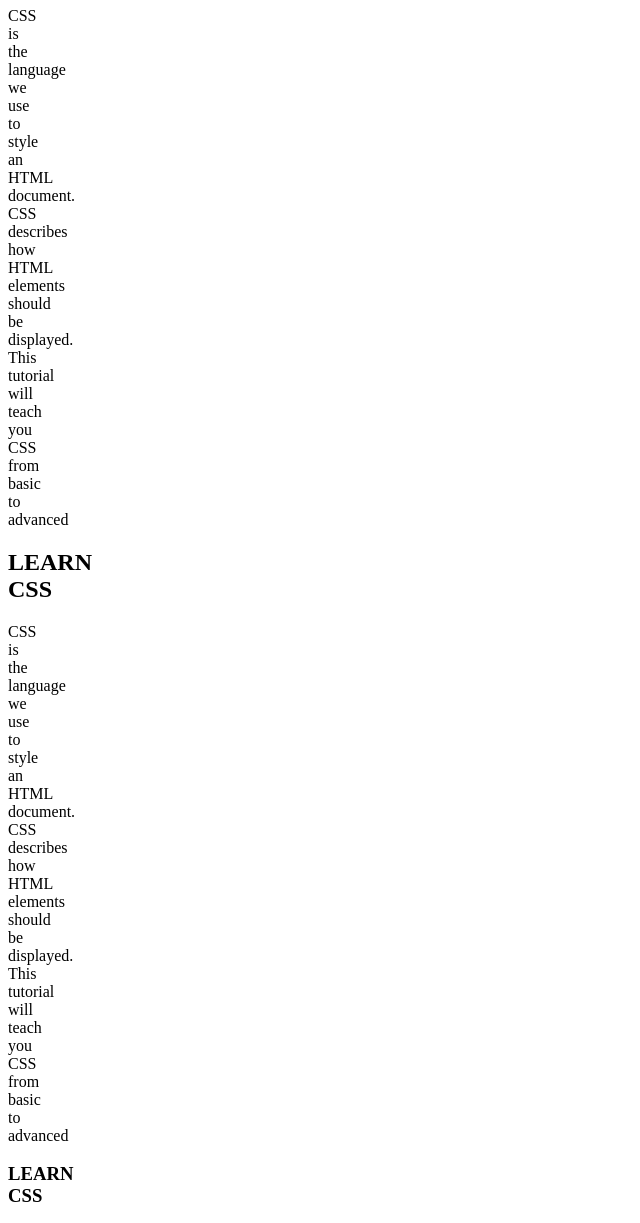
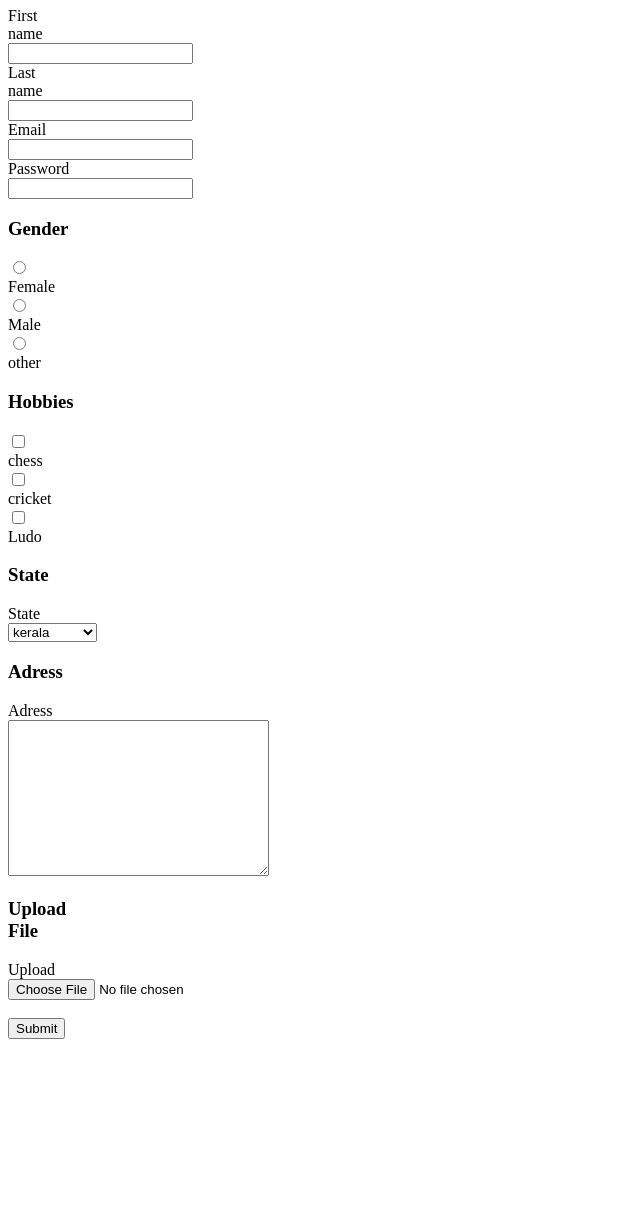
Before and after one commit to riya-ut/HTML-CSS-Learning, a plain HTML site: page index.html in a window 1280 px wide. Shown: the part 110-1333 px from the top of the page, without its empty margins (0-640 px from the left). After the commit the page ends 1157 px from the top, so only its background shows below. Drawn offline with Linux system fonts and the light colour scheme.

Commit message:
Update index.html

```diff
--- a/index.html
+++ b/index.html
@@ -1,28 +1,54 @@
-<!DOCTYPE html><html>
+<!DOCTYPE html>
+<html>
     <head>
-        <title> css </title>
+        <title>HTML Form </title>
         <link rel="stylesheet" href="styles.css">
         <link rel="stylesheet" href="style.css">
     </head>
     <body>
-        <h1 id="head1"> LEARN CSS </h1>
- <P class=" css"> CSS is the language we use to style an HTML document.
+    <h1> HTML form </h1>
+    <form> <div>
+<label for="fname"> First name</label>
+<input type="text" name="fname" id="fname">
+<label for="lname"> Last name</label>
+<input type="text" name="lname" id="lname"> <br>
+<label for="email"> Email </label>
+<input type="email" name="email" id="email">
+<label for="password"> Password </label>
+<input type="password" name="password" id="password">
+<H3> Gender </H3>
+<input type="radio" name="gender" id="female">
+<label for="female"> Female </label>
+<input type="radio" name="gender" id="male">
+<label for="male"> Male </label>
+<input type="radio" name="gender" id="other">
+<label for="other"> other </label> <br>
+<h3> Hobbies </h3>
+<input type="checkbox" name="game" id="chess">
+<label for="chess"> chess </label>
+<input type="checkbox" name="game" id="cricket">
+<label for="cricket"> cricket </label>
+<input type="checkbox" name="game" id="Ludo">
+<label for="Ludo"> Ludo </label>
+<h3>State </h3>
+<label for="State"> State </label>
+<select name=" State" id="state">
+<option value="kerala"> kerala </option>
+<option value="Tamil Nadu"> Tamil Nadu </option>
+<option value="Punjab"> Punjab </option>
+<option value="karnataka"> karnataka </option>
+<option value="Gujarath"> Gujarath </option>
+</select>
+<h3>Adress </h3>
+<label for="Adress"> Adress </label>
+<textarea name=" Adress" id="Adress" cols="30" rows="10"> </textarea>
+<h3>Upload File </h3>
+<label for="photo"> Upload </label>
+<input type="file" name="photo" id="photo">
+<br><br>
+<button> Submit </button>
 
-    CSS describes how HTML elements should be displayed.
-
-    This tutorial will teach you CSS from basic to advanced</P>
-        <h2> LEARN CSS</h2>
-        <P> CSS is the language we use to style an HTML document.
-
-    CSS describes how HTML elements should be displayed.
-
-    This tutorial will teach you CSS from basic to advanced</P>
-
-        <h3> LEARN CSS</h3>
-        <P> CSS is the language we use to style an HTML document.
-
-    CSS describes how HTML elements should be displayed.
-
-    This tutorial will teach you CSS from basic to advanced</P>
+</div>
+</form>
     </body>
 </html>
```
